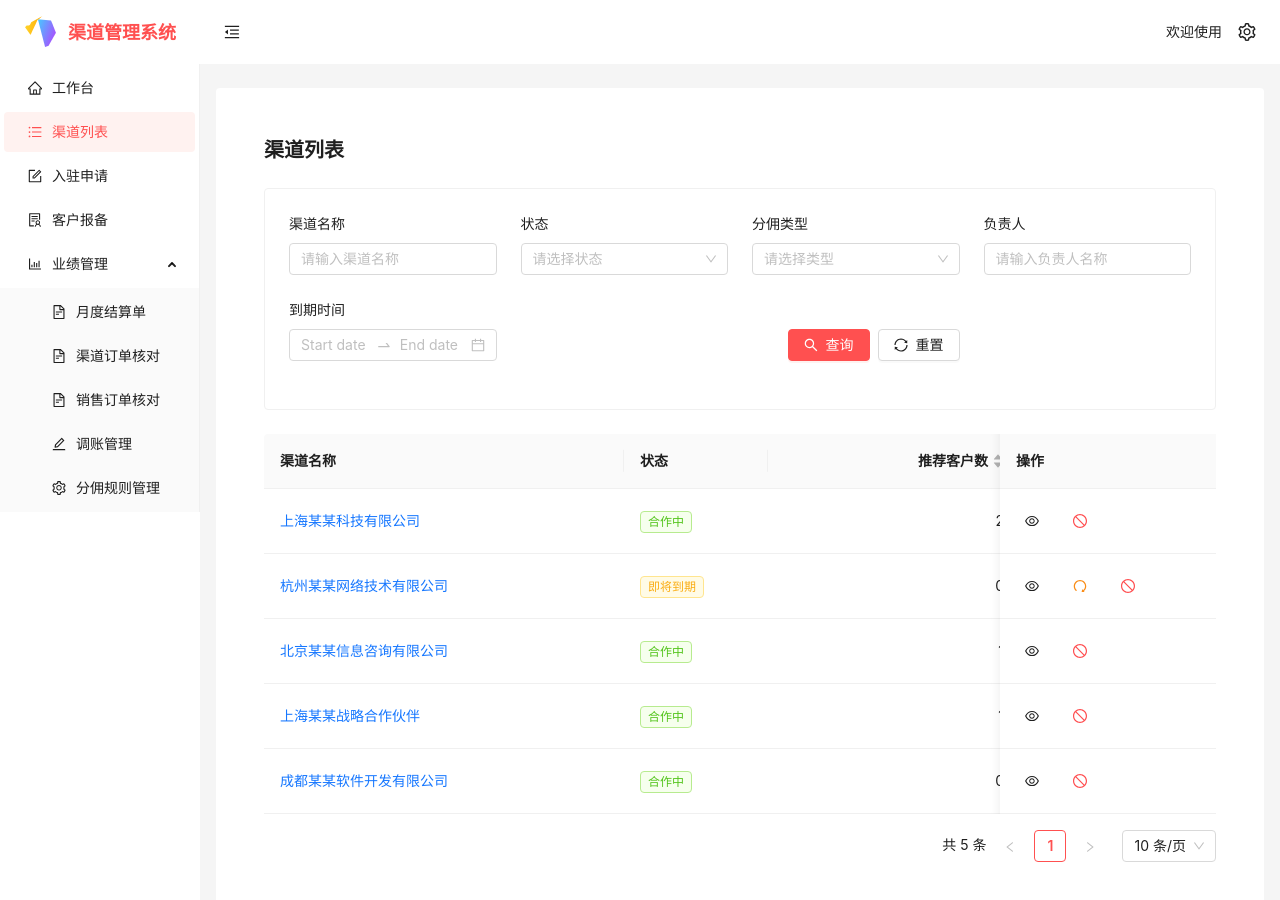
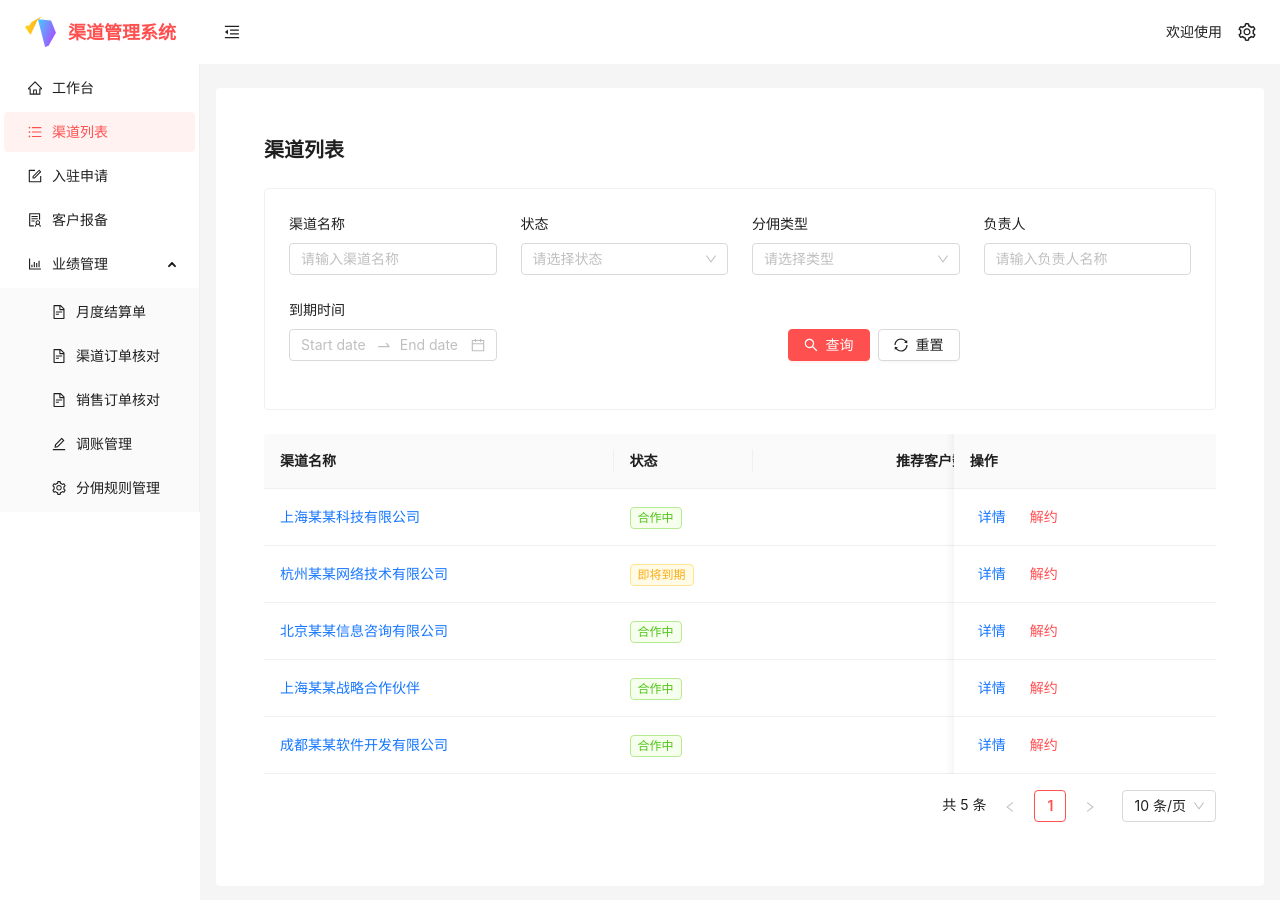
Before and after one commit to njwander/channel-demo, a React (Vite) app: page /channel-list in a window 1280 px wide. Shown: the top 900 px of the page. Built offline with nearby package versions, Linux system fonts and the light colour scheme.

Commit message:
优化渠道续约逻辑

```diff
--- a/src/pages/Channel/ChannelList/index.tsx
+++ b/src/pages/Channel/ChannelList/index.tsx
@@ -12,7 +12,6 @@ import {
     Row,
     Col,
     DatePicker,
-    Tooltip,
     message,
     Modal,
     Upload
@@ -20,9 +19,6 @@ import {
 import {
     SearchOutlined,
     SyncOutlined,
-    EyeOutlined,
-    RedoOutlined,
-    StopOutlined,
     UploadOutlined
 } from '@ant-design/icons'
 import { useNavigate } from 'react-router-dom'
@@ -151,10 +147,7 @@ const ChannelList: FC = () => {
         fetchData()
     }
 
-    // 处理延期/续约
-    const handleRenew = (record: Channel) => {
-        message.info(`调起 ${record.companyName} 的续约流程...`)
-    }
+
 
     // 处理解约
     const handleTerminate = (record: Channel) => {
@@ -301,36 +294,27 @@ const ChannelList: FC = () => {
         {
             title: '操作',
             key: 'action',
-            width: 120,
+            width: 150,
             fixed: 'right' as const,
             render: (_: any, record: Channel) => (
-                <Space size="middle">
-                    <Tooltip title="查看详情">
+                <Space size="small">
+                    <Button
+                        type="link"
+                        size="small"
+                        onClick={() => navigate(`/channel-detail/${record.id}`)}
+                    >
+                        详情
+                    </Button>
+
+                    {record.status !== 'terminated' && (
                         <Button
-                            type="text"
-                            icon={<EyeOutlined />}
-                            onClick={() => navigate(`/channel-detail/${record.id}`)}
-                        />
-                    </Tooltip>
-                    {record.status === 'expiring' && (
-                        <Tooltip title="续约">
-                            <Button
-                                type="text"
-                                icon={<RedoOutlined />}
-                                onClick={() => handleRenew(record)}
-                                style={{ color: '#fa8c16' }}
-                            />
-                        </Tooltip>
-                    )}
-                    {record.status !== 'terminated' && (
-                        <Tooltip title="解约">
-                            <Button
-                                type="text"
-                                icon={<StopOutlined />}
-                                onClick={() => handleTerminate(record)}
-                                danger
-                            />
-                        </Tooltip>
+                            type="link"
+                            size="small"
+                            onClick={() => handleTerminate(record)}
+                            danger
+                        >
+                            解约
+                        </Button>
                     )}
                 </Space>
             )
```
Also changed, not shown: 1 other file (tests, documents, lock files or other folders).
